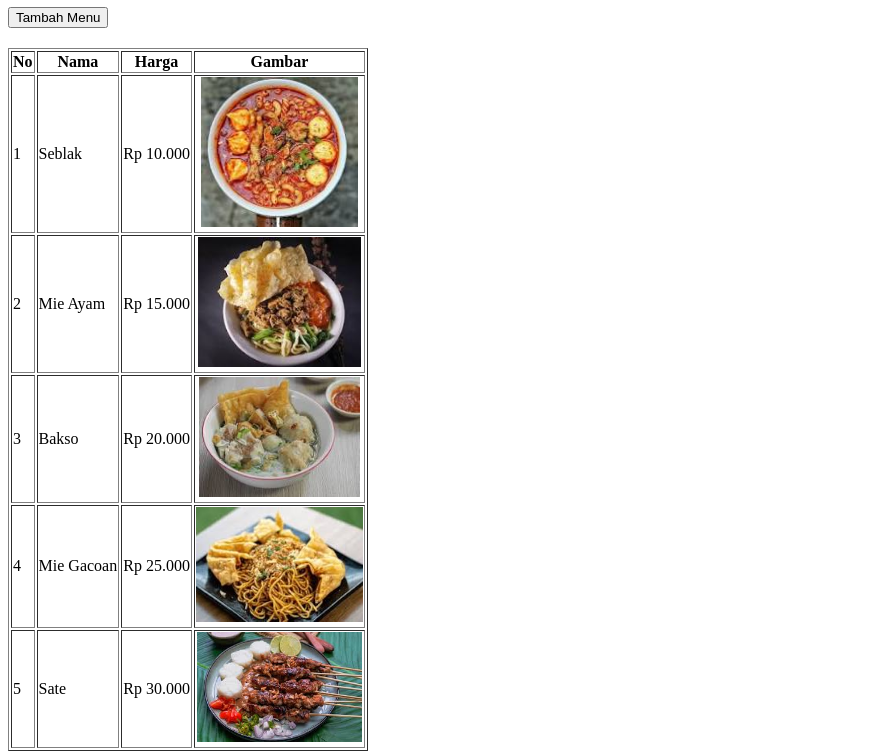
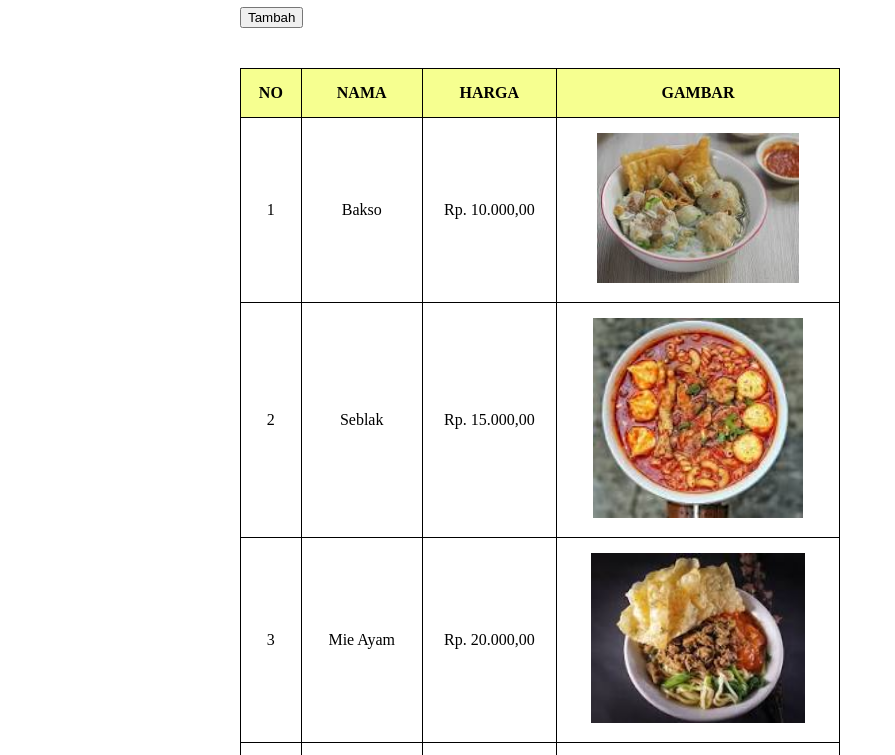
Before and after one commit to wenipsptsr/html-activity-3, a plain HTML site: page index.html in a window 1280 px wide. Shown: the part 73-828 px from the top of the page, without its empty margins (0-895 px from the left). Drawn offline with Linux system fonts and the light colour scheme.

Commit message:
perbaikan

```diff
--- a/index.html
+++ b/index.html
@@ -3,66 +3,89 @@
 <head>
   <meta charset="UTF-8">
   <meta name="viewport" content="width=device-width, initial-scale=1.0">
-    <title>Document</title>
+  <title>Menu Makanan Bakso dan Mie Ayam</title>
+  <style>
+    table {
+        width: 75%;
+        border-collapse: collapse;
+        margin-top: 5%;
+    }
+    th, td {
+        border: 1px solid black;
+        padding: 15px;
+        text-align: center;
+    }
+    th {
+        background-color:rgba(235, 255, 20, 0.47);
+    }
+    .box {
+      width: 800px;
+      margin: auto;
+      margin-bottom: 20px;
+    }
+
+
+
+  </style>
 </head>
 <body>
+    <div class="box">
+    <h1>Menu Makanan</h1>
+    <button>Tambah</button>
 
-    <h1>Menu Makanan</h1>
+    <table>
+        <thead>
+            <tr>
+                <th>NO</th>
+                <th>NAMA</th>
+                <th>HARGA</th>
+                <th>GAMBAR</th>
 
-    <button style="margin-bottom: 20px;">Tambah Menu</button>
-
-    <table border="1">
-        <tr>
-            <th>No</th>
-            <th>Nama</th>
-            <th>Harga</th>
-            <th>Gambar</th>
             </tr>
-
+        </thead>
+        <tbody>
             <tr>
                 <td>1</td>
-            <td>Seblak</td>
-            <td>Rp 10.000</td>
-            <td style="text-align: center;">
-                <img src="seblak.jpeg" style="height: 150px; width: auto;">
+                <td>Bakso</td>
+                <td>Rp. 10.000,00</td>
+                <td>
+                  <img src="bakso.jpeg" height="150px" width="auto" >
                 </td>
             </tr>
-
             <tr>
                 <td>2</td>
-            <td>Mie Ayam</td>
-            <td>Rp 15.000</td>
-            <td style="text-align: center;">
-                <img src="mieayam.jpeg" style="height: 130px; width: auto;">
+                <td>Seblak</td>
+                <td>Rp. 15.000,00</td>
+                <td>
+                  <img src="seblak.jpeg" height="200px" width="auto">
                 </td>
             </tr>
-
             <tr>
               <td>3</td>
-            <td>Bakso</td>
-            <td>Rp 20.000</td>
-            <td style="text-align: center;">
-                <img src="bakso.jpeg" style="height: 120px; width: auto;" >
+              <td>Mie Ayam</td>
+              <td>Rp. 20.000,00</td>
+              <td>
+                <img src="mieayam.jpeg" height="170px" width="auto">
               </td>
           </tr>
-
           <tr>
             <td>4</td>
-            <td>Mie Gacoan</td>
-            <td>Rp 25.000</td>
-            <td style="text-align: center;">
-                <img src="gacoan.jpeg" style="height: 115px; width: auto;">
+            <td>Sate</td>
+            <td>Rp. 25.000,00</td>
+            <td>
+              <img src="sate2.jpeg" height="150px" width="auto">
             </td>
         </tr>
-
         <tr>
           <td>5</td>
-            <td>Sate</td>
-            <td>Rp 30.000</td>
-            <td style="text-align: center;">
-                <img src="sate2.jpeg" style="height: 110px; width: auto;">
+          <td>Mie Gacoan</td>
+          <td>Rp. 30.000,00</td>
+          <td>
+            <img src="gacoan.jpeg" height="150px" width="auto">
           </td>
           </tr>
-    </table>
+            </tbody>
+        </div>
+
 </body>
 </html>
```
Lines whose indentation alone changed are shown as unchanged.
